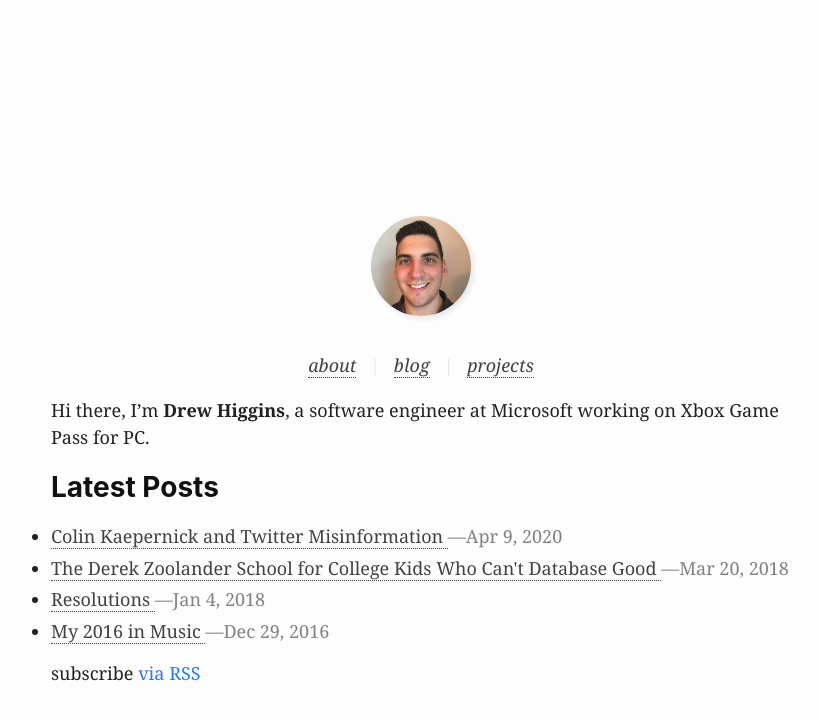
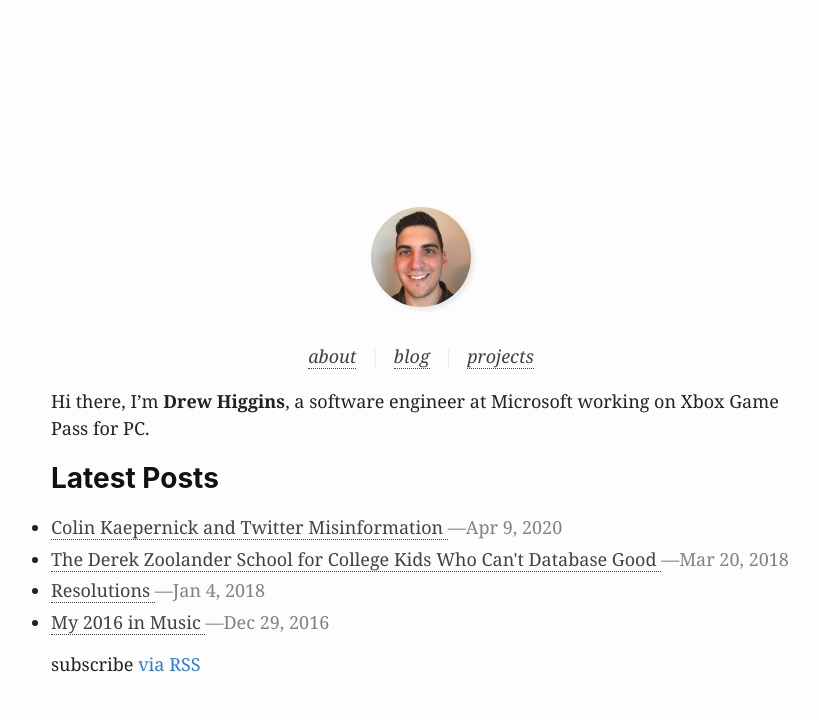
Before and after one commit to DrewHiggins/drewhiggins.github.io, a Jekyll site: the page built from index.markdown, in a window 1280 px wide. Shown: the top 720 px of the page, without its empty margins (219-1038 px from the left). Built offline with Jekyll 4.4.1, drawn with Linux system fonts in a browser that asks for light colours.

Commit message:
Fix home page centering

```diff
--- a/_sass/minima/_layout.scss
+++ b/_sass/minima/_layout.scss
@@ -224,7 +224,7 @@
  */
 
 .home {
-  margin-top: 12em;
+  margin: auto;
 }
 
 .avatar {
```
